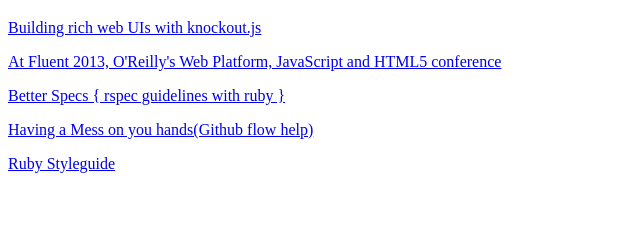
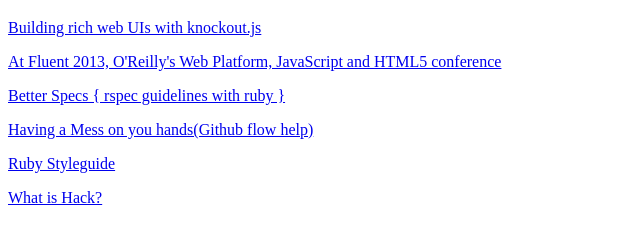
Before and after one commit to vivianm/vivianm.github.io, a plain HTML site: page index.html in a window 1280 px wide. Shown: the part 61-302 px from the top of the page, without its empty margins (0-640 px from the left). Drawn offline with Linux system fonts and the light colour scheme.

Commit message:
Programming productivity

```diff
--- a/index.html
+++ b/index.html
@@ -7,5 +7,6 @@
     <p><a href=" http://betterspecs.org/">Better Specs { rspec guidelines with ruby }</a></p>
     <p><a href="https://pbs.twimg.com/media/BjF0pvrCcAAiVRG.png:large">Having a Mess on you hands(Github flow help)</a></p>
     <p><a href="https://github.com/styleguide/ruby">Ruby Styleguide</a></p>
+    <p><a href="http://hacklang.org/">What is Hack?</a></p>
  </body>
 </html>
```
